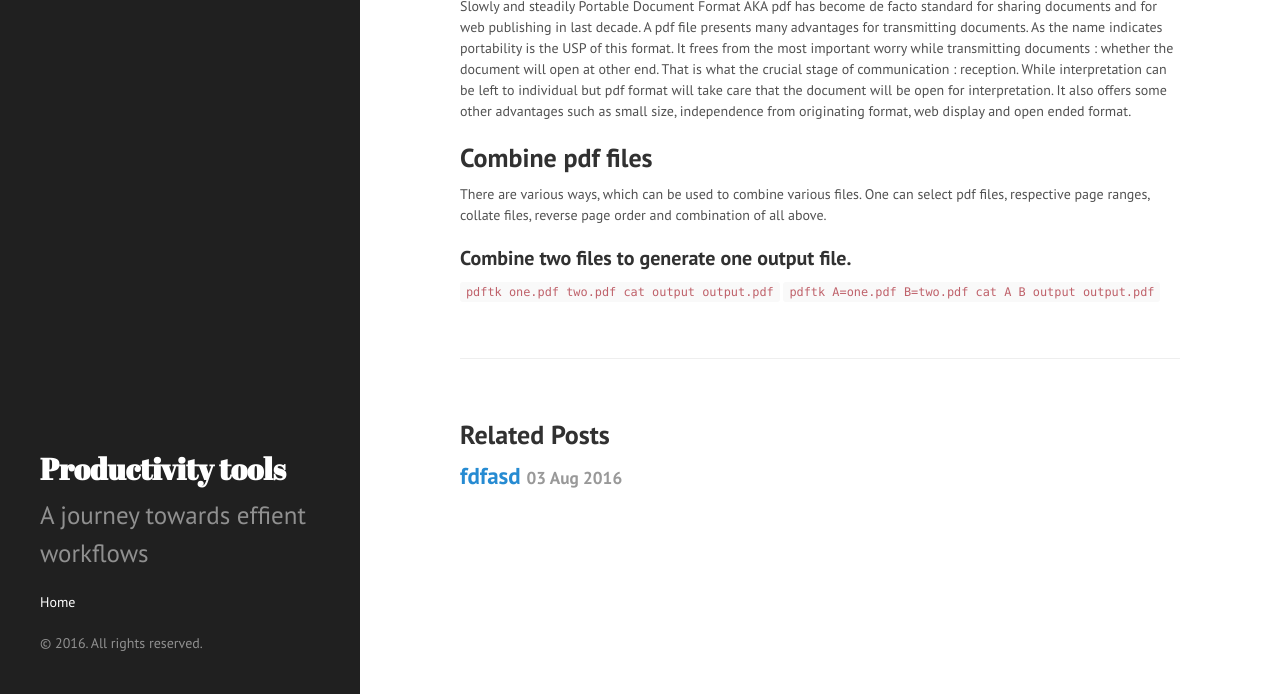
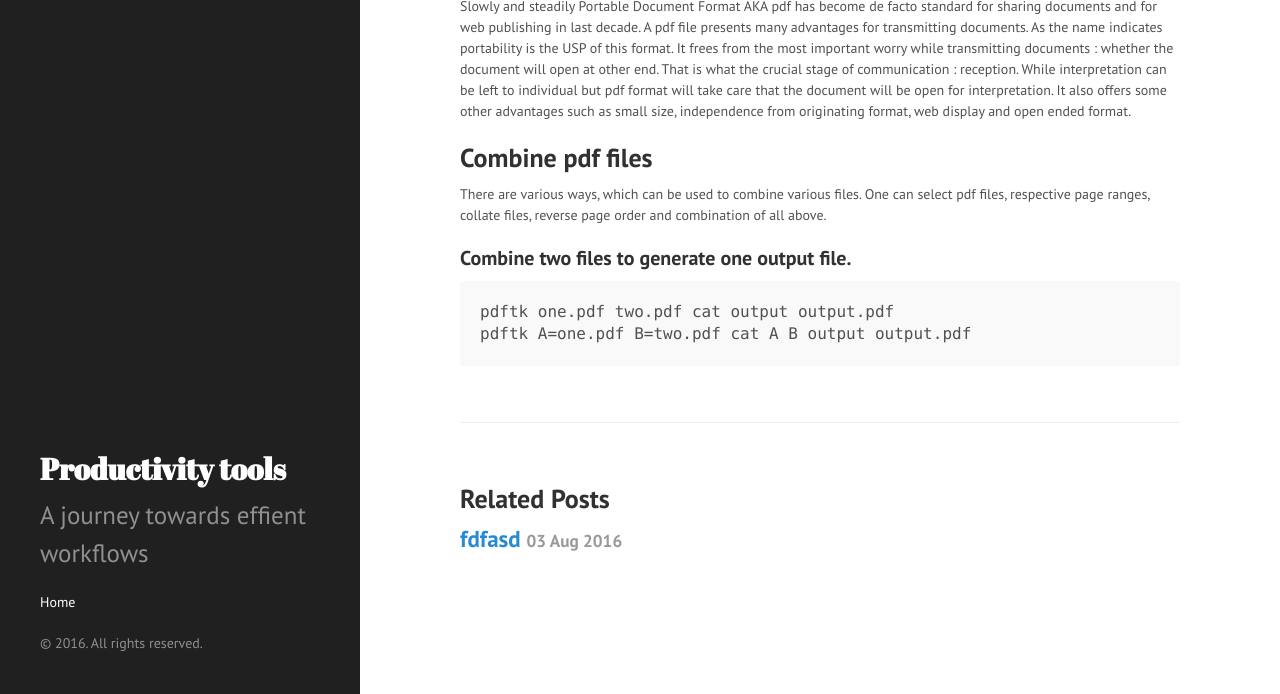
Before and after one commit to MaheshTK/MaheshTK.github.io, a Jekyll site: the page built from _posts/2016-08-03-manipulating-pdf-files.markdown, in a window 1280 px wide and 999 px high, cut to the strip 305-999 px from the top of the window. Built offline with Jekyll 4.4.1, drawn with Linux system fonts in a browser that asks for light colours.

Commit message:
Post update: Manipulating pdf files

````diff
--- a/_posts/2016-08-03-manipulating-pdf-files.markdown
+++ b/_posts/2016-08-03-manipulating-pdf-files.markdown
@@ -14,5 +14,7 @@ Slowly and steadily Portable Document Format AKA pdf has become de facto standar
 There are various ways, which can be used to combine various files. One can select pdf files, respective page ranges, collate files, reverse page order and combination of all above.
 
 #### Combine two files to generate one output file.
-```pdftk one.pdf two.pdf cat output output.pdf ```
-```pdftk A=one.pdf B=two.pdf cat A B output output.pdf```
+```
+pdftk one.pdf two.pdf cat output output.pdf
+pdftk A=one.pdf B=two.pdf cat A B output output.pdf
+```
````
